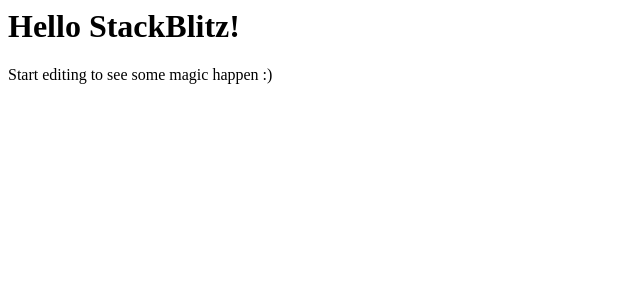
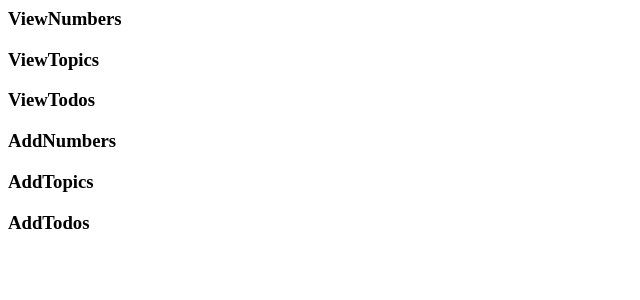
Before and after one commit to nasagaurav/react-redux, a React (Create React App) app: page / in a window 1280 px wide. Shown: the top 300 px of the page, without its empty margins (0-640 px from the left). Built offline with nearby package versions, Linux system fonts and the light colour scheme.

Commit message:
component 6 added in App.js

```diff
--- a/src/App.js
+++ b/src/App.js
@@ -1,17 +1,20 @@
-import React from "react";
-import	ViewNumbers from './ViewNumbers';
-import	ViewTopics from './ViewTopics';
-import	ViewTodos from './ViewTodos';
-import	AddNumbers from './AddNumbers';
-import	AddTopics from './AddTopics';
-import	AddTodos from './AddTodos';
-
+import React from 'react';
+import ViewNumbers from './ViewNumbers';
+import ViewTopics from './ViewTopics';
+import ViewTodos from './ViewTodos';
+import AddNumbers from './AddNumbers';
+import AddTopics from './AddTopics';
+import AddTodos from './AddTodos';
 
 export default function App() {
   return (
     <div>
-      <h1>Hello StackBlitz!</h1>
-      <p>Start editing to see some magic happen :)</p>
+      <ViewNumbers />
+      <ViewTopics />
+      <ViewTodos />
+      <AddNumbers />
+      <AddTopics />
+      <AddTodos />
     </div>
   );
 }
```
